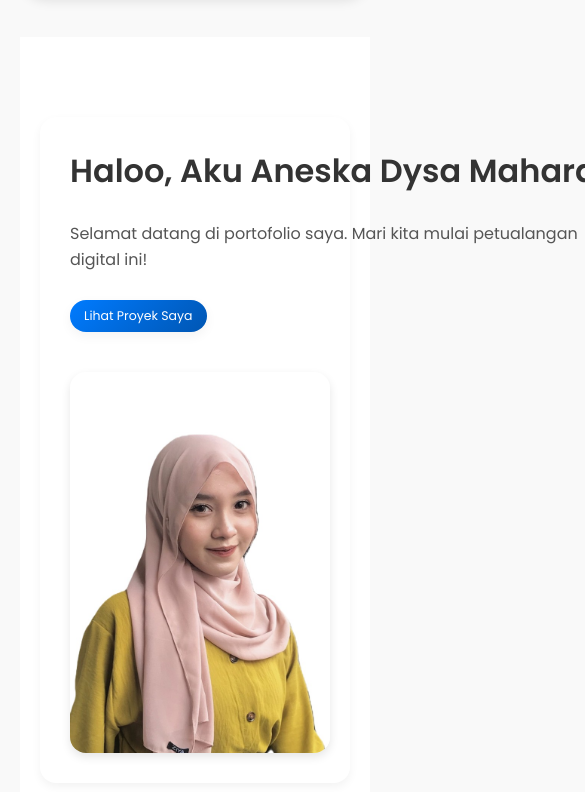
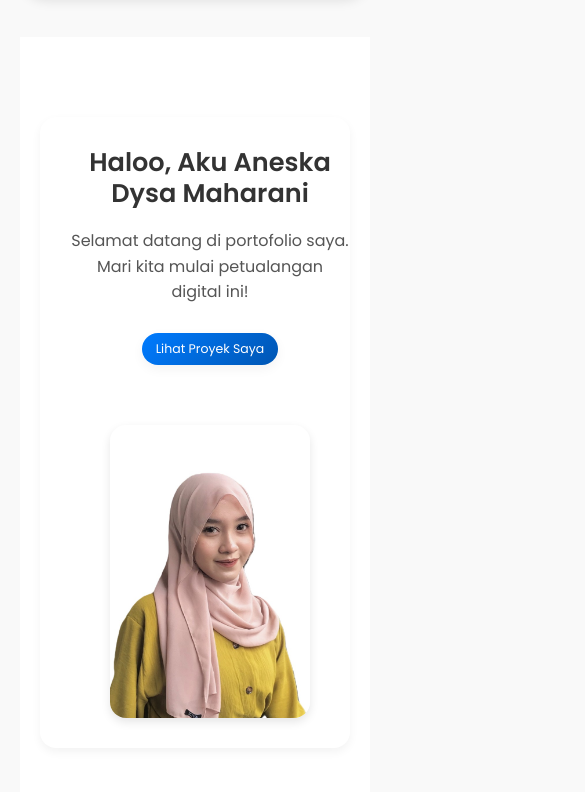
Before and after one commit to aneskadysa/aneska-portofolio, a plain HTML site: page index.html in a window 390 px wide. Shown: the part 78-870 px from the top of the page, 585 px wide, since content can reach past the window. Drawn offline with nearby package versions, Linux system fonts and the light colour scheme.

Commit message:
myportofolio

```diff
--- a/index.html
+++ b/index.html
@@ -3,7 +3,7 @@
 <head>
   <meta charset="UTF-8" />
   <meta name="viewport" content="width=device-width, initial-scale=1.0"/>
-  <title>Portofolio - Nama Anda</title>
+  <title>Portofolio - Aneska Dysa Maharani</title>
 
   <link href="https://fonts.googleapis.com/css2?family=Poppins:wght@400;600&display=swap" rel="stylesheet"/>
   <link rel="stylesheet" href="https://cdnjs.cloudflare.com/ajax/libs/font-awesome/5.15.4/css/all.min.css"/>
--- a/style.css
+++ b/style.css
@@ -121,15 +121,22 @@ nav {
   justify-content: space-between;
   gap: 40px;
   flex-wrap: wrap;
+  max-width: 1200px;
+  margin: 0 auto;
 }
 
 .home-text {
   flex: 1;
+  min-width: 280px;
 }
 
 .home-text h1 {
   font-size: 2.2rem;
   margin-bottom: 12px;
+  line-height: 1.2;
+  max-width: 100%;
+  overflow-wrap: break-word;
+  word-wrap: break-word;
 }
 
 .typing-text {
@@ -142,6 +149,17 @@ nav {
   animation: typing 4s steps(30, end), blink 0.75s step-end infinite;
   display: inline-block;
   max-width: 100%;
+  box-sizing: border-box;
+}
+
+@keyframes typing {
+  from { width: 0 }
+  to { width: 100% }
+}
+
+@keyframes blink {
+  0%, 100% { border-color: transparent }
+  50% { border-color: #007BFF }
 }
 
 .home-text p {
@@ -162,7 +180,7 @@ nav {
   border-radius: 50px;
   text-decoration: none;
   transition: background-color 0.3s, transform 0.2s;
-  box-shadow: 0 4px 12px rgba(0,0,0,0.1);
+  box-shadow: 0 4px 12px rgba(0, 0, 0, 0.1);
 }
 
 .cta-button:hover {
@@ -174,13 +192,39 @@ nav {
   flex: 1;
   display: flex;
   justify-content: center;
+  min-width: 260px;
 }
 
 .home-photo img {
   width: 260px;
   border-radius: 16px;
-  box-shadow: 0 4px 10px rgba(0,0,0,0.1);
+  box-shadow: 0 4px 10px rgba(0, 0, 0, 0.1);
   animation: floatIn 0.8s ease;
+}
+
+/* === Responsiveness === */
+@media (max-width: 768px) {
+  .home-content {
+    flex-direction: column;
+    align-items: center;
+    text-align: center;
+  }
+
+  .typing-text {
+    font-size: 1.6rem;
+    white-space: normal;
+    border-right: none;
+    animation: none;
+  }
+
+  .home-text h1 {
+    font-size: 1.8rem;
+  }
+
+  .home-photo img {
+    width: 200px;
+    margin-top: 20px;
+  }
 }
 
 /* === Tentang === */
```
